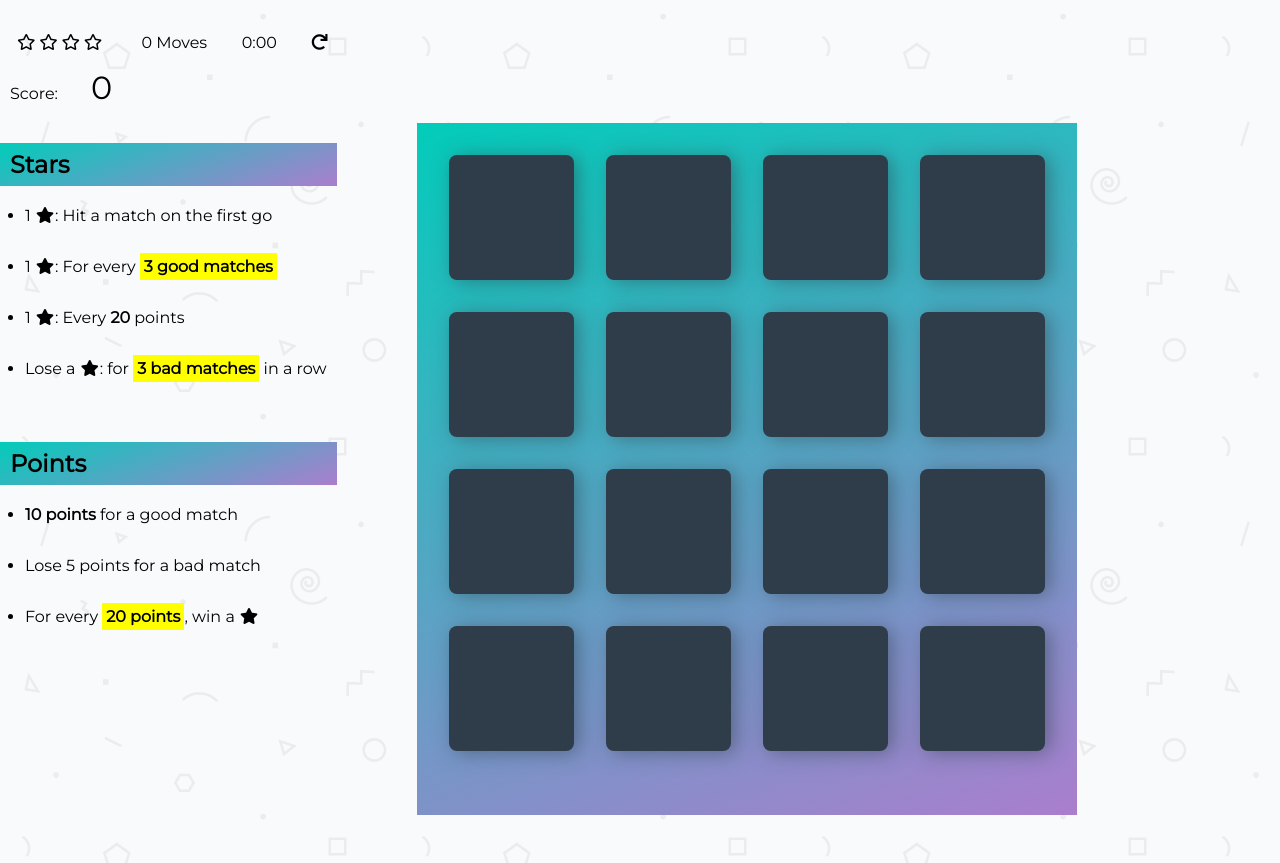
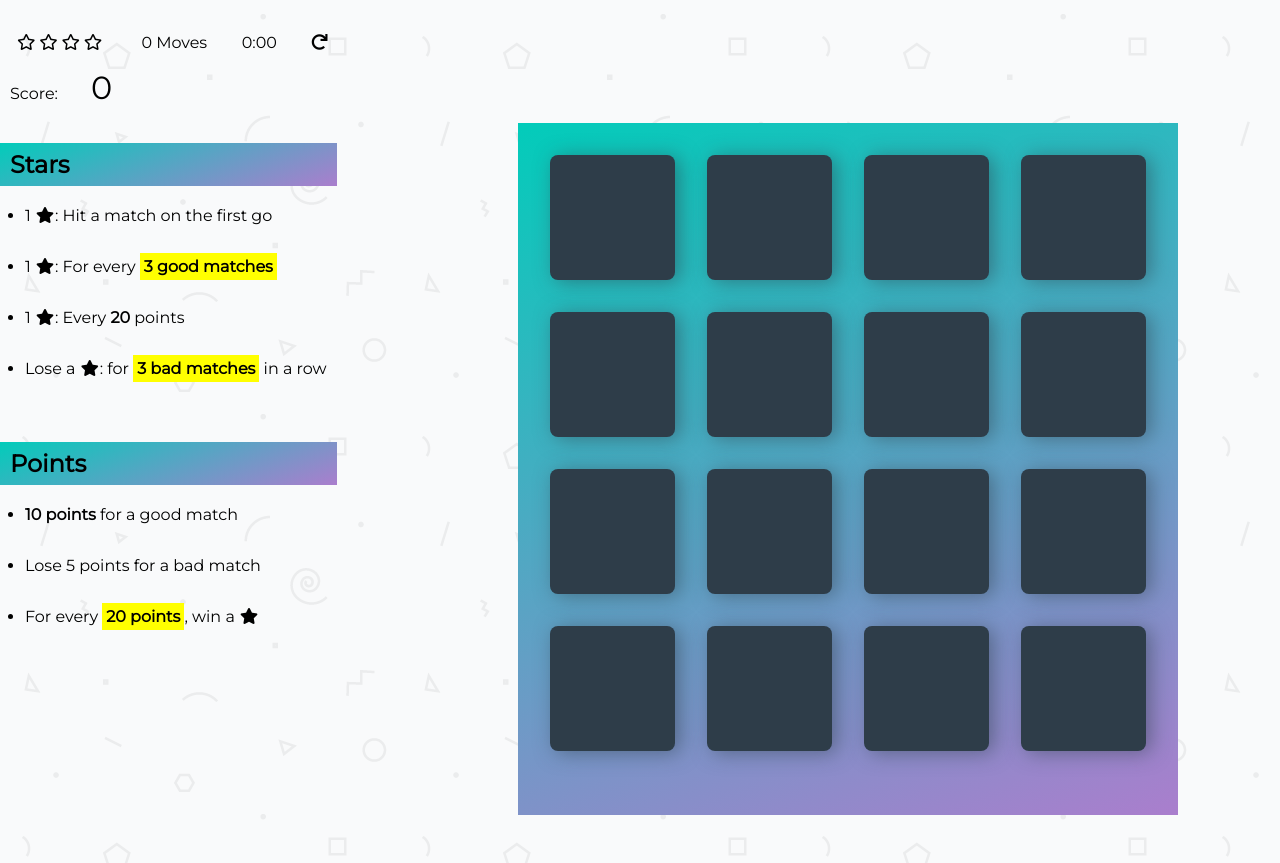
Before and after one commit to chrisvneal/udacity_memory-game, a website: page src/index.html in a window 1280 px wide. Shown: the part 83-946 px from the top of the page. Drawn offline with nearby package versions, Linux system fonts and the light colour scheme; files that its build step writes are made by us from their sources; files whose address does not match are found by name.

Commit message:
Apply position styles to deck

```diff
--- a/src/scss/app.scss
+++ b/src/scss/app.scss
@@ -18,8 +18,9 @@ $container-margin: 10px;
   /***************** Card deck styles *****************/
   .deck {
     width: 660px;
+    max-width: 660;
     min-height: 680px;
-    margin: 0 0 3em;
+    margin: 0 auto 3em;
   }
   /*
   * Styles for the Score Panel
```
Also changed, not shown: dist/css/app.css.
